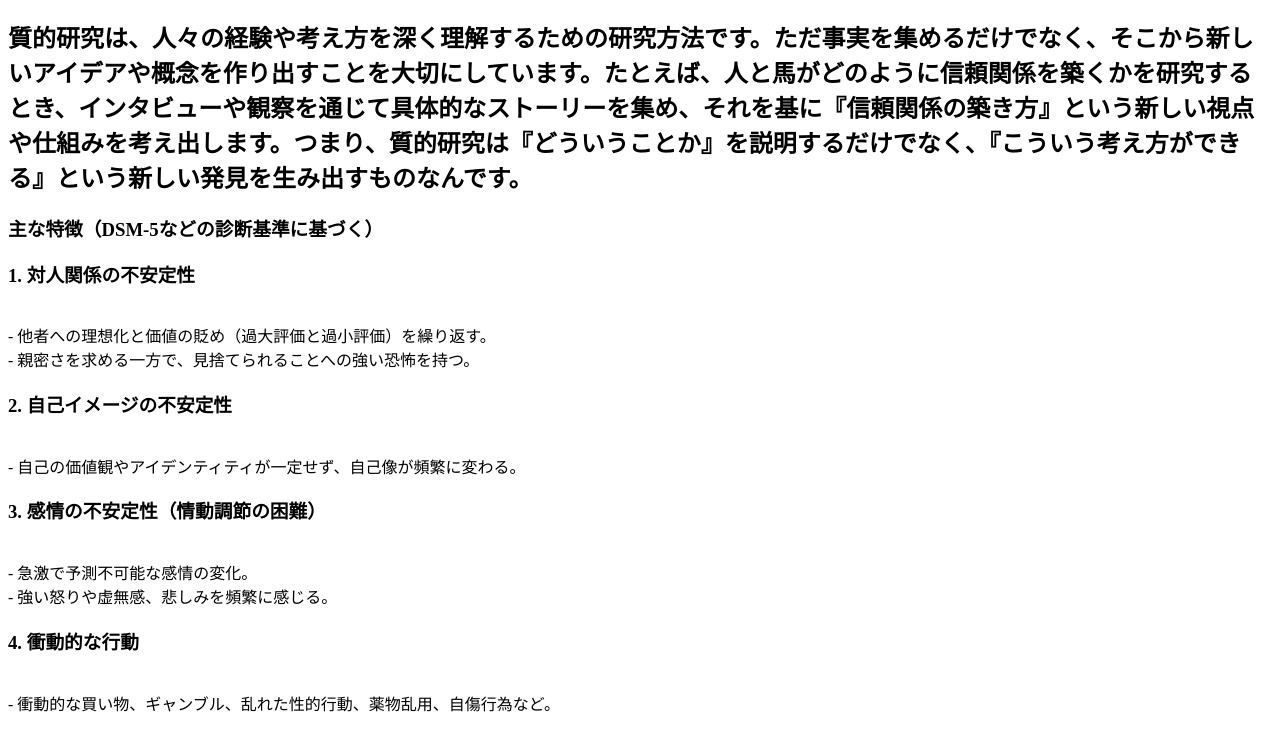
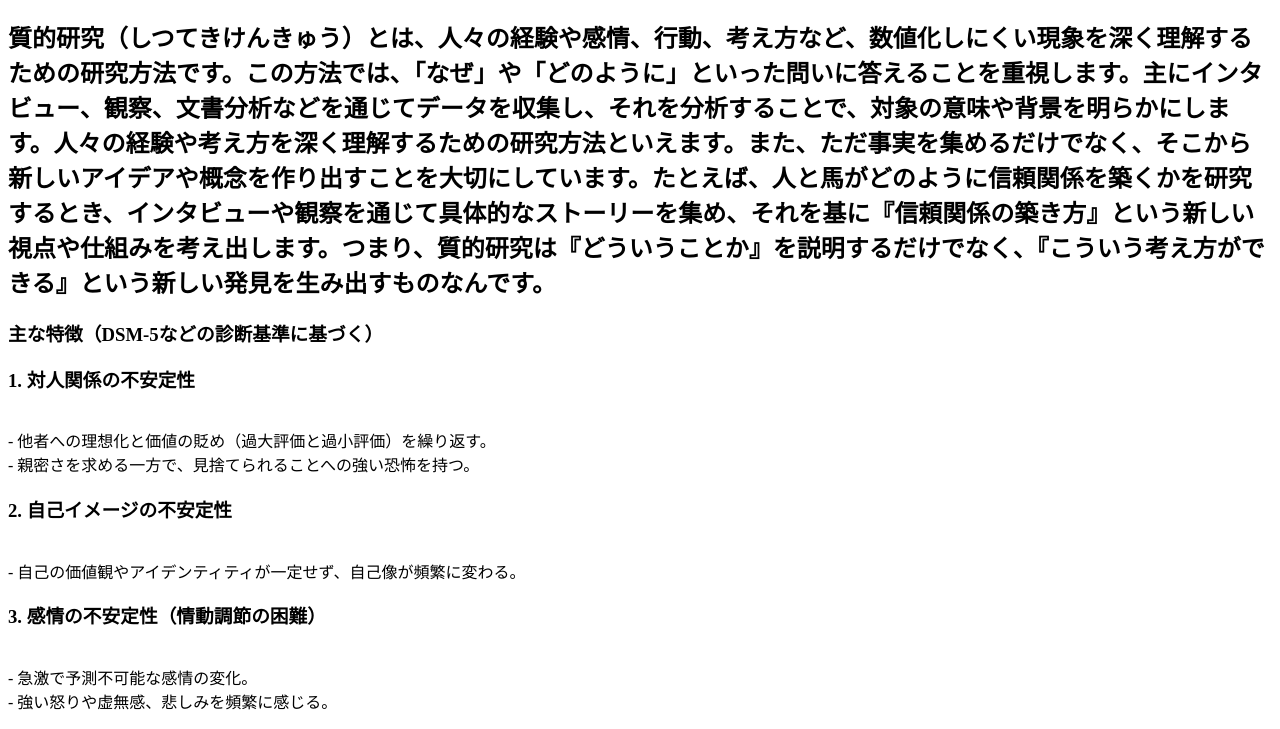
Before and after one commit to 445-lab/mysite, a plain HTML site: page shitutekikennkyuu.html in a window 1280 px wide. Shown: the part 70-799 px from the top of the page. Drawn offline with Linux system fonts and the light colour scheme.

Commit message:
Add files via upload

```diff
--- a/shitutekikennkyuu.html
+++ b/shitutekikennkyuu.html
@@ -7,7 +7,7 @@
 </head>
 <body>
   <h1>質的研究法</h1>
-  <h2>質的研究は、人々の経験や考え方を深く理解するための研究方法です。ただ事実を集めるだけでなく、そこから新しいアイデアや概念を作り出すことを大切にしています。たとえば、人と馬がどのように信頼関係を築くかを研究するとき、インタビューや観察を通じて具体的なストーリーを集め、それを基に『信頼関係の築き方』という新しい視点や仕組みを考え出します。つまり、質的研究は『どういうことか』を説明するだけでなく、『こういう考え方ができる』という新しい発見を生み出すものなんです。</h2>
+  <h2>質的研究（しつてきけんきゅう）とは、人々の経験や感情、行動、考え方など、数値化しにくい現象を深く理解するための研究方法です。この方法では、「なぜ」や「どのように」といった問いに答えることを重視します。主にインタビュー、観察、文書分析などを通じてデータを収集し、それを分析することで、対象の意味や背景を明らかにします。人々の経験や考え方を深く理解するための研究方法といえます。また、ただ事実を集めるだけでなく、そこから新しいアイデアや概念を作り出すことを大切にしています。たとえば、人と馬がどのように信頼関係を築くかを研究するとき、インタビューや観察を通じて具体的なストーリーを集め、それを基に『信頼関係の築き方』という新しい視点や仕組みを考え出します。つまり、質的研究は『どういうことか』を説明するだけでなく、『こういう考え方ができる』という新しい発見を生み出すものなんです。</h2>
 
   <h3>主な特徴（DSM-5などの診断基準に基づく）</h3>
    <p><h3>1. 対人関係の不安定性 </h3>
```
